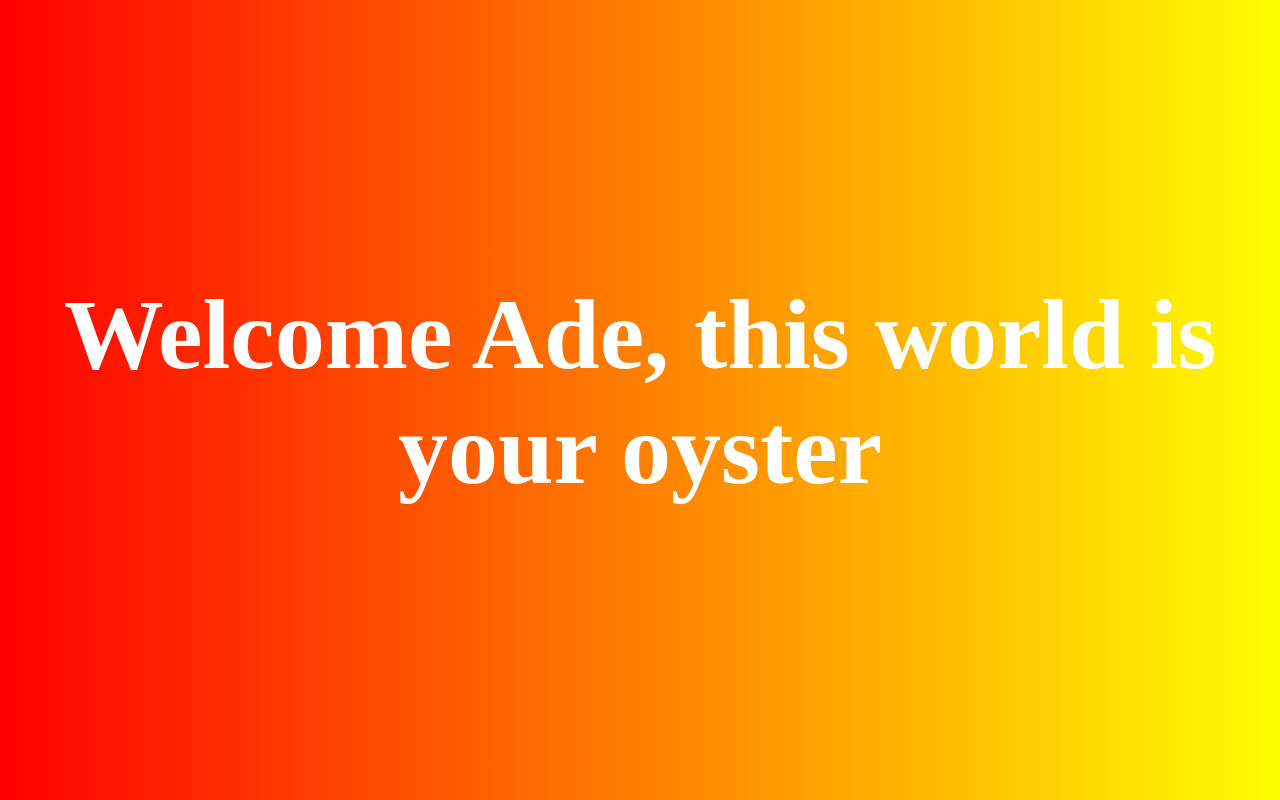
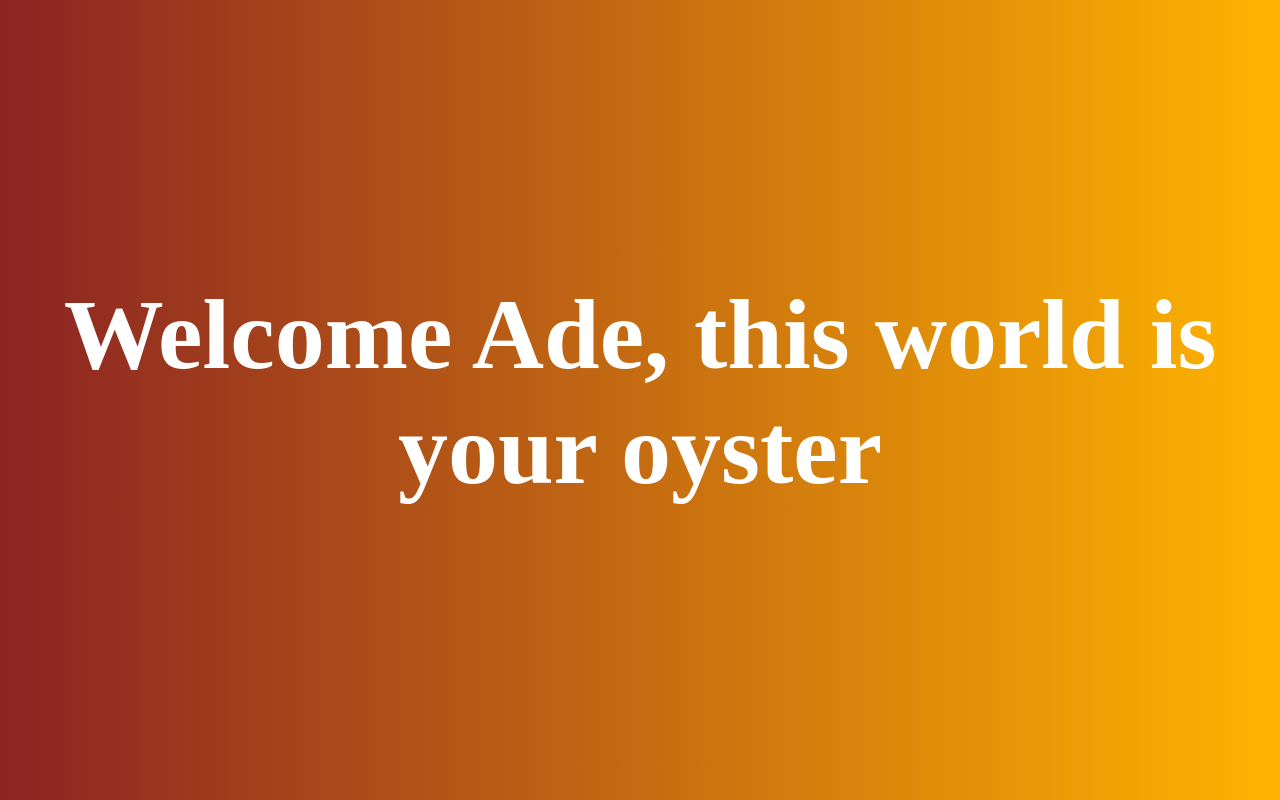
Before and after one commit to Real-Artisan/kubeadm-scripts, a plain HTML site: page docker/index.html in a window 1280 px wide. Drawn offline with Linux system fonts and the light colour scheme.

Commit message:
initial commit

```diff
--- a/docker/index.html
+++ b/docker/index.html
@@ -6,7 +6,7 @@
     <title>Bye Bye Bye</title>
     <style>
         body {
-            background: linear-gradient(to right, red, yellow);
+            background: linear-gradient(to right, #8b2323, #ffb400);
             display: flex;
             justify-content: center;
             align-items: center;
```
